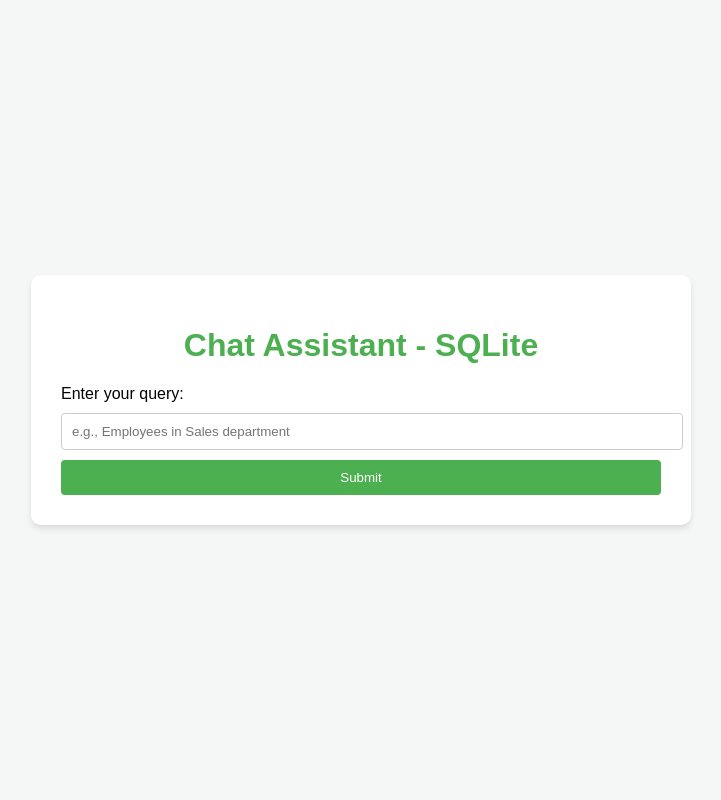
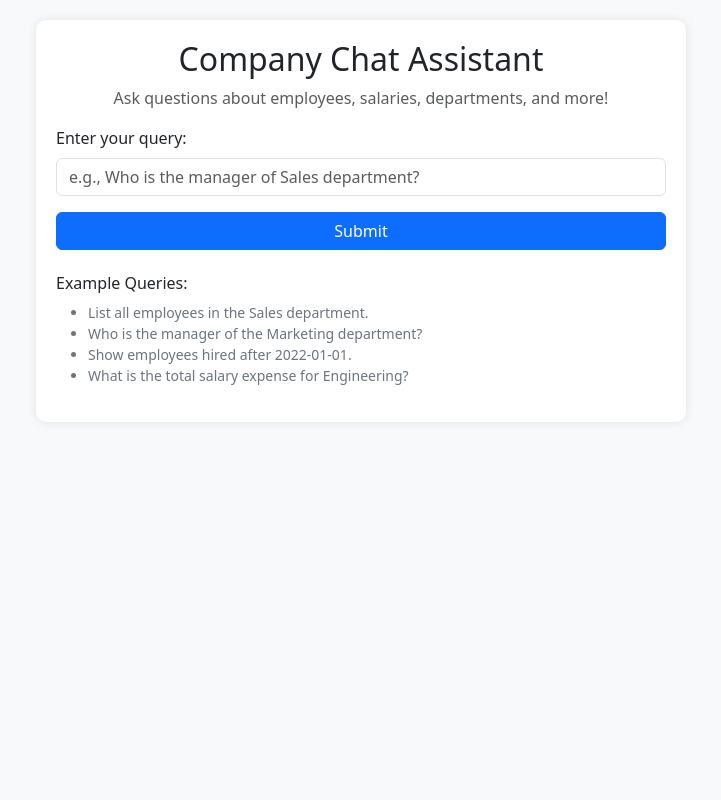
Before and after one commit to C0deByPriyanka/chat-assistant-sqlite, a FastAPI app: page / in a window 1280 px wide. Shown: the whole page, without its empty margins (279-1000 px from the left). Run offline with FastAPI, Linux system fonts and the light colour scheme; some libraries are stand-ins or nearby versions.

Commit message:
Refactored

```diff
--- a/main.py
+++ b/main.py
@@ -1,27 +1,14 @@
 from fastapi import FastAPI, Request
+from fastapi.templating import Jinja2Templates
 from pydantic import BaseModel
-import sqlite3
-import re
-from fastapi.templating import Jinja2Templates
-from fastapi.staticfiles import StaticFiles
 import db_init
+from query_handler import handle_query
 
 app = FastAPI()
 
-app.mount("/static", StaticFiles(directory="static"), name="static")
+# Initialize templates & database
 templates = Jinja2Templates(directory="templates")
-
 db_init.init_db()
-
-def query_db(sql, params=()):
-    conn = sqlite3.connect("company.db")
-    cursor = conn.cursor()
-    cursor.execute(sql, params)
-    results = cursor.fetchall()
-    conn.close()
-    return results
-
-known_departments = ["Sales", "Engineering", "Marketing"]
 
 class UserQuery(BaseModel):
     query: str
@@ -31,50 +18,5 @@
     return templates.TemplateResponse("index.html", {"request": request})
 
 @app.post("/query")
-def handle_query(user_query: UserQuery):
-    query = user_query.query.lower()
-    department = None
-    date = None
-
-    # Look for department names using simple keyword matching (case insensitive)
-    for dept in known_departments:
-        if dept.lower() in query:
-            department = dept
-            break
-    # Look for dates using regex (e.g., after 2021-01-01, or before a certain date)
-    date_pattern = r'\d{4}-\d{2}-\d{2}'
-    date_match = re.search(date_pattern, query)
-    if date_match:
-        date = date_match.group(0)
-
-    if "employees" in query and "department" in query:
-        if department:
-            sql = "SELECT Name FROM Employees WHERE Department = ?"
-            results = query_db(sql, (department,))
-            return {"employees": [row[0] for row in results]}
-        return {"error": "Please specify the correct department."}
-
-
-    elif "manager" in query and "department" in query:
-
-        if department:
-            sql = "SELECT Manager FROM Departments WHERE Name = ?"
-            results = query_db(sql, (department,))
-            return {"manager": results[0][0] if results else "Not found"}
-        return {"error": "Please specify the correct department."}
-
-    elif "hired after" in query:
-        if date:
-            sql = "SELECT Name FROM Employees WHERE Hire_Date > ?"
-            results = query_db(sql, (date,))
-            return {"employees": [row[0] for row in results]}
-        return {"error": "Please specify correct date"}
-
-    elif "total salary expense" in query:
-        if department:
-            sql = "SELECT SUM(Salary) FROM Employees WHERE Department = ?"
-            results = query_db(sql, (department,))
-            return {"total_salary": results[0][0] if results[0][0] else 0}
-        return {"error": "Please specify the correct department."}
-
-    return {"error": "Unsupported query"}
+def process_query(user_query: UserQuery):
+    return handle_query(user_query.query.lower())
--- a/static/styles.css
+++ /dev/null
@@ -1,59 +0,0 @@
-body {
-    font-family: Arial, sans-serif;
-    margin: 0;
-    padding: 0;
-    background-color: #f4f7f6;
-    display: flex;
-    justify-content: center;
-    align-items: center;
-    height: 100vh;
-}
-
-.container {
-    background-color: #fff;
-    padding: 30px;
-    border-radius: 10px;
-    box-shadow: 0 4px 6px rgba(0, 0, 0, 0.1);
-    width: 80%;
-    max-width: 600px;
-}
-
-h1 {
-    text-align: center;
-    color: #4CAF50;
-}
-
-input[type="text"] {
-    width: 100%;
-    padding: 10px;
-    margin: 10px 0;
-    border: 1px solid #ccc;
-    border-radius: 4px;
-}
-
-button {
-    background-color: #4CAF50;
-    color: white;
-    padding: 10px 20px;
-    border: none;
-    border-radius: 4px;
-    cursor: pointer;
-    width: 100%;
-}
-
-button:hover {
-    background-color: #45a049;
-}
-
-.result {
-    margin-top: 20px;
-    background-color: #e9f7f0;
-    padding: 15px;
-    border: 1px solid #d4edda;
-    border-radius: 4px;
-    display: none;
-}
-
-strong {
-    color: #2c3e50;
-}
--- a/templates/index.html
+++ b/templates/index.html
@@ -3,68 +3,120 @@
 <head>
     <meta charset="UTF-8">
     <meta name="viewport" content="width=device-width, initial-scale=1.0">
-    <title>Chat Assistant - SQLite</title>
-    <link rel="stylesheet" href="/static/styles.css">
+    <title>Company Chat Assistant</title>
+    <link rel="stylesheet" href="https://cdnjs.cloudflare.com/ajax/libs/bootstrap/5.3.0/css/bootstrap.min.css">
+    <script src="https://code.jquery.com/jquery-3.6.0.min.js"></script>
+    <style>
+        body {
+            background-color: #f8f9fa;
+            padding: 20px;
+        }
+        .container {
+            max-width: 650px;
+            background: white;
+            padding: 20px;
+            border-radius: 10px;
+            box-shadow: 0px 0px 10px rgba(0, 0, 0, 0.1);
+        }
+        .response-box {
+            background: #e9ecef;
+            padding: 15px;
+            border-radius: 5px;
+            margin-top: 10px;
+            display: none;
+        }
+        .query-examples {
+            font-size: 14px;
+            color: #6c757d;
+        }
+    </style>
 </head>
 <body>
+
 <div class="container">
-        <h1>Chat Assistant - SQLite</h1>
-        <div>
-            <label for="user-query">Enter your query:</label>
-            <input type="text" id="user-query" placeholder="e.g., Employees in Sales department">
+    <h2 class="text-center">Company Chat Assistant</h2>
+    <p class="text-muted text-center">Ask questions about employees, salaries, departments, and more!</p>
+
+    <div class="mb-3">
+        <label for="userQuery" class="form-label">Enter your query:</label>
+        <input type="text" class="form-control" id="userQuery" placeholder="e.g., Who is the manager of Sales department?">
     </div>
-        <button onclick="sendQuery()">Submit</button>
 
-        <div id="result" class="result">
-            <p id="response-message"></p>
+    <button class="btn btn-primary w-100" id="submitQuery">Submit</button>
+
+    <div class="response-box mt-3" id="responseBox">
+        <h5>Response:</h5>
+        <div id="responseContent"></div>
+    </div>
+
+    <div class="mt-4">
+        <h6>Example Queries:</h6>
+        <ul class="query-examples">
+            <li>List all employees in the Sales department.</li>
+            <li>Who is the manager of the Marketing department?</li>
+            <li>Show employees hired after 2022-01-01.</li>
+            <li>What is the total salary expense for Engineering?</li>
+        </ul>
     </div>
 </div>
 
 <script>
-        async function sendQuery() {
-            const query = document.getElementById('user-query').value;
-            const responseMessage = document.getElementById('response-message');
-            const resultContainer = document.getElementById('result');
-
-            if (!query) {
-                responseMessage.textContent = "Please enter a query!";
+    $(document).ready(function() {
+        $("#submitQuery").click(function() {
+            var userQuery = $("#userQuery").val().trim();
+            if (userQuery === "") {
+                alert("Please enter a query.");
                 return;
             }
 
-            try {
-                const response = await fetch("/query", {
-                    method: "POST",
-                    headers: {
-                        "Content-Type": "application/json"
+            $.ajax({
+                url: "/query",
+                type: "POST",
+                contentType: "application/json",
+                data: JSON.stringify({ query: userQuery }),
+                success: function(response) {
+                    formatResponse(response);
+                    $("#responseBox").fadeIn();
                 },
-                    body: JSON.stringify({ query: query })
+                error: function() {
+                    $("#responseContent").html("<p class='text-danger'>Error processing request.</p>");
+                    $("#responseBox").fadeIn();
+                }
+            });
         });
 
-                const data = await response.json();
+        function formatResponse(response) {
+            let htmlContent = "";
 
-                // Display results in a formatted way
-                if (data.error) {
-                    responseMessage.textContent = `Error: ${data.error}`;
+            if (Array.isArray(response)) {
+                // If response is a list, format it as a table
+                htmlContent += "<table class='table table-striped'><thead><tr><th>Result</th></tr></thead><tbody>";
+                response.forEach(item => {
+                    htmlContent += `<tr><td>${item}</td></tr>`;
+                });
+                htmlContent += "</tbody></table>";
+            }
+            else if (typeof response === "object" && response !== null) {
+                // If response is an object (dictionary), format key-value pairs
+                htmlContent += "<table class='table table-bordered'><tbody>";
+                Object.entries(response).forEach(([key, value]) => {
+                    if (Array.isArray(value)) {
+                        htmlContent += `<tr><th>${key}</th><td>${value.join(", ")}</td></tr>`;
                     } else {
-                    let formattedResult = "<strong>Results:</strong><ul>";
-                    if (data.employees) {
-                        data.employees.forEach(employee => {
-                            formattedResult += `<li>${employee}</li>`;
+                        htmlContent += `<tr><th>${key}</th><td>${value}</td></tr>`;
+                    }
                 });
-                    } else if (data.manager) {
-                        formattedResult = `<strong>Manager: </strong>${data.manager}`;
-                    } else if (data.total_salary !== undefined) {
-                        formattedResult = `<strong>Total Salary Expense: </strong> $${data.total_salary}`;
+                htmlContent += "</tbody></table>";
             }
-                    formattedResult += "</ul>";
-                    responseMessage.innerHTML = formattedResult;
-                }
-            } catch (error) {
-                responseMessage.textContent = "An error occurred while processing your query.";
+            else {
+                // If response is a simple string
+                htmlContent = `<p>${response}</p>`;
             }
 
-            resultContainer.style.display = "block";
+            $("#responseContent").html(htmlContent);
         }
+    });
 </script>
+
 </body>
 </html>
```
Also changed, not shown: query_handler.py (added, +35 -0 lines), utils.py (added, +59 -0 lines), README.md. Lines whose indentation alone changed are shown as unchanged.
